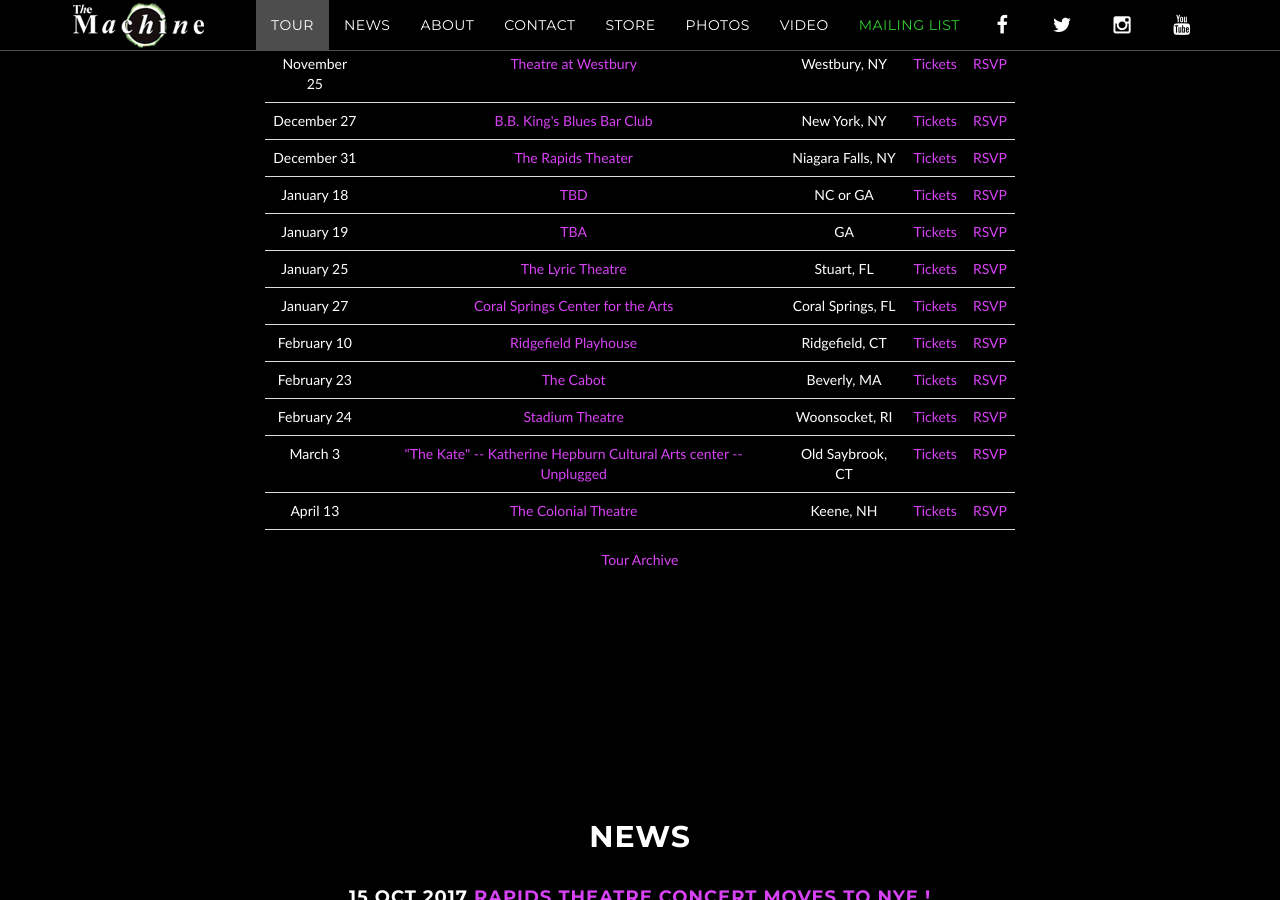
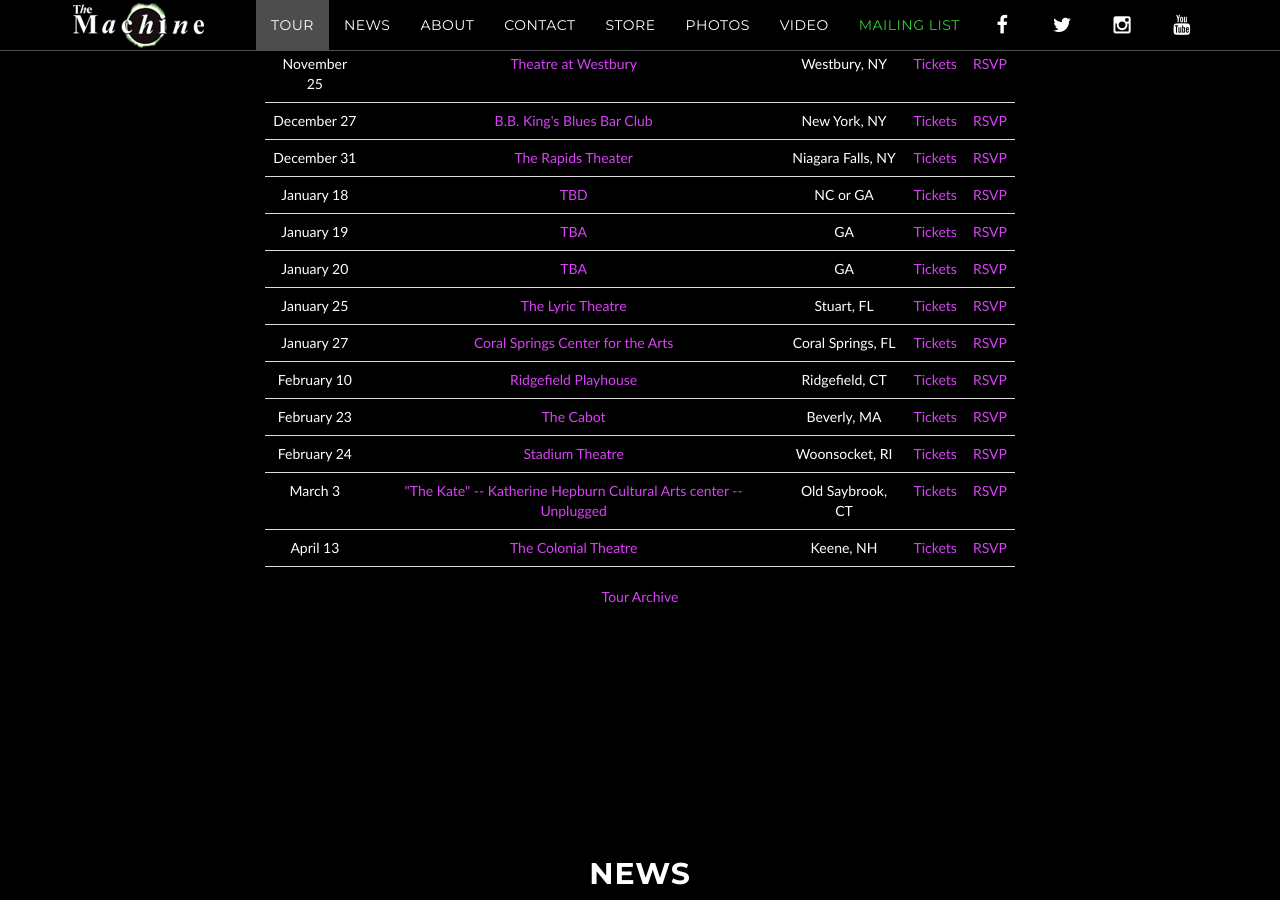
Before and after one commit to machineweb/machineweb.github.io, a Jekyll site: the page built from index.html, in a window 1280 px wide and 900 px high, scrolled down 1181 px. Built offline with Jekyll 4.4.1, drawn with Linux system fonts in a browser that asks for light colours; comment, search, counter and statistics services are not loaded.

Commit message:
New tour item

```diff
--- a/_data/tour.yml
+++ b/_data/tour.yml
@@ -3249,3 +3249,11 @@
     tickets-url: ""
     rsvp-url: ""
     order: "1516338000000"
+
+  - date: "January 20 2018"
+    venue: "TBA"
+    venue-url: ""
+    location: "GA"
+    tickets-url: ""
+    rsvp-url: ""
+    order: "1516424400000"
```
